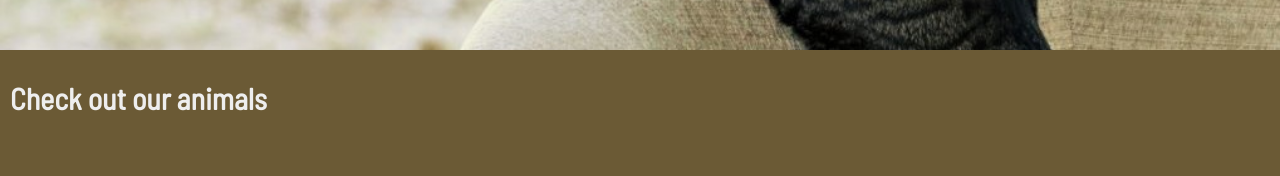
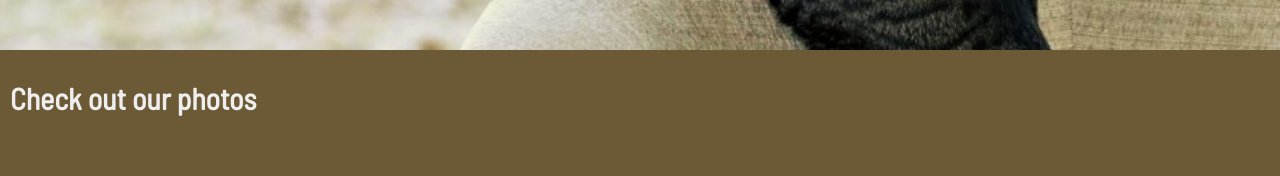
Before and after one commit to mel-chiu/Vue-animalWeb, a Vue app: page /random in a window 1280 px wide. Shown: the part 470-646 px from the top of the page. Built offline with nearby package versions, Linux system fonts and the light colour scheme; a web font is replaced by a local one.

Commit message:
Fix type errors

```diff
--- a/src/components/DetailPage/DetailPage.vue
+++ b/src/components/DetailPage/DetailPage.vue
@@ -40,7 +40,7 @@ export default Vue.extend({
   },
 
   methods: {
-    findProfile(id: string) {
+    findProfile(id?: string) {
         this.profile = [];
       axios
         .get('https://api.unsplash.com/photos/'+ this.id, {
--- a/src/components/Gallery/Gallery.vue
+++ b/src/components/Gallery/Gallery.vue
@@ -25,6 +25,7 @@
 <script lang="ts">
 import Vue from "vue";
 import axios from "axios";
+//@ts-ignore
 import { Stack, StackItem } from "vue-stack-grid";
 
 export default Vue.extend({
--- a/src/components/Home/Home.vue
+++ b/src/components/Home/Home.vue
@@ -21,7 +21,7 @@ export default Vue.extend({
     data(){
       return{
         landingpageMessage: 'Feel lonley at home during COVID-19?' as string,
-        welcomeMessage: 'Check out our animals' as string,
+        welcomeMessage: 'Check out our photos' as string,
 
       }
     },
--- a/src/components/Home/Showcase/Showcase.vue
+++ b/src/components/Home/Showcase/Showcase.vue
@@ -19,7 +19,8 @@
 <script lang="ts">
 import Vue from "vue";
 import axios from "axios";
-import { Stack, StackItem } from "vue-stack-grid";
+//@ts-ignore
+ import { Stack, StackItem } from "vue-stack-grid";
 
 export default Vue.extend({
   name: "Showcase",
```
Also changed, not shown: tsconfig.json (+7 -2 lines).
